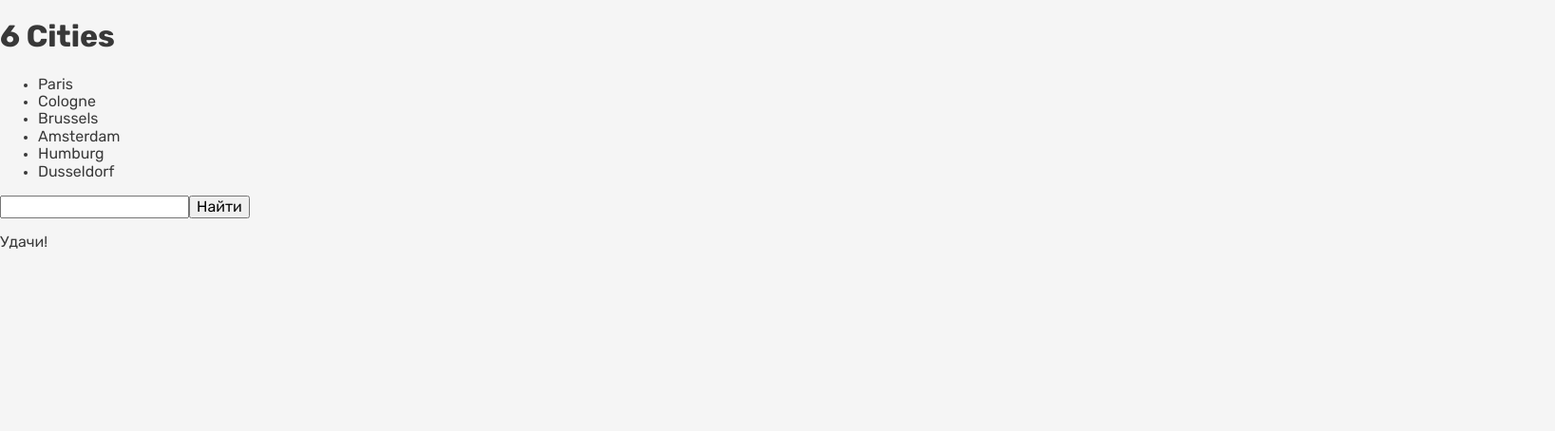
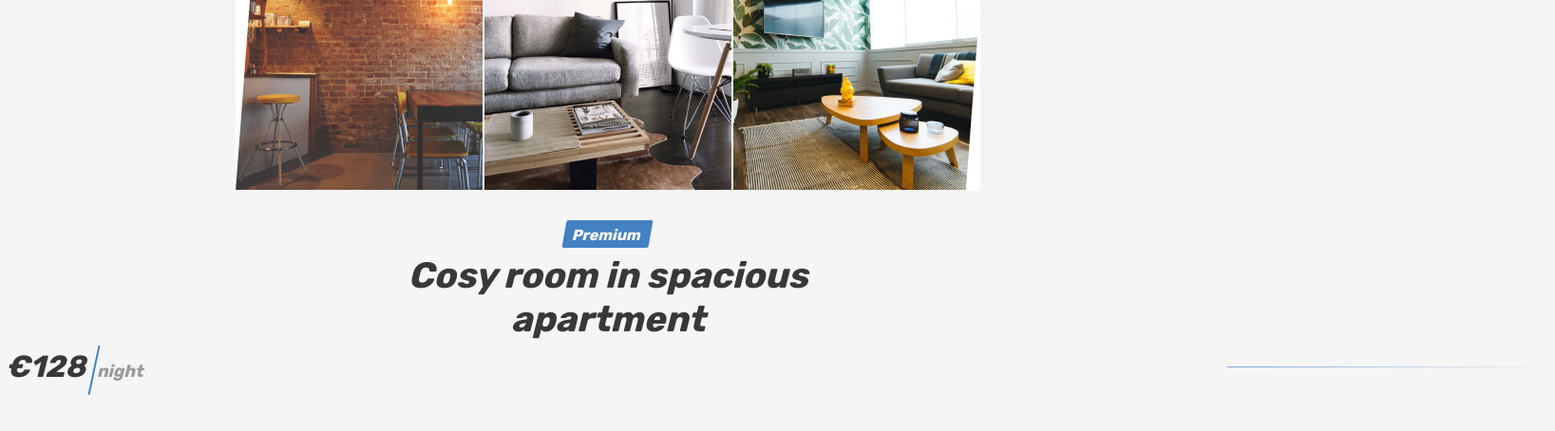
Before and after one commit to yozhikOm/1207527-six-cities-2, a React app: page / in a window 1280 px wide. Shown: the top 454 px of the page at 95% size, 1637 px wide, since content can reach past the window. Built offline with nearby package versions, Linux system fonts and the light colour scheme.

Commit message:
Добавлен компонент Property

```diff
--- a/package.json
+++ b/package.json
@@ -25,6 +25,7 @@
     "node": "10"
   },
   "dependencies": {
+    "prop-types": "15.7.2",
     "react": "16.10.2",
     "react-dom": "16.10.2"
   }
--- a/src/components/app/app.jsx
+++ b/src/components/app/app.jsx
@@ -1,19 +1,18 @@
 import React from 'react';
+import {Property} from '../property/property.jsx';
+
+const settings = {
+  title: "Cosy room in spacious apartment",
+  type: "Room",
+  price: 128,
+};
+
 const App = () => {
-  return <section className="welcome">
-    <h1 className="welcome__сities-title">6 Cities</h1>
-    <ul className="welcome__menu">
-      <li>Paris</li>
-      <li>Cologne</li>
-      <li>Brussels</li>
-      <li>Amsterdam</li>
-      <li>Humburg</li>
-      <li>Dusseldorf</li>
-    </ul>
-    <input className="welcome__search-input"/>
-    <button className="welcome__button"><span className="">Найти</span></button>
-    <p className="welcome__text">Удачи!</p>
-  </section>;
+  return <Property
+    title={settings.title}
+    type={settings.type}
+    price={settings.price}
+  />;
 };
 
 export {App};
--- /dev/null
+++ b/src/components/property/property.jsx
@@ -0,0 +1,45 @@
+import React from 'react';
+import PropTypes from 'prop-types';
+
+const Property = (props) => {
+  return <section className="property">
+    <div className="property__gallery-container container">
+      <div className="property__gallery">
+        <div className="property__image-wrapper">
+          <img className="property__image" src="img/room.jpg" alt="Photo studio" />
+        </div>
+        <div className="property__image-wrapper">
+          <img className="property__image" src="img/apartment-01.jpg" alt="Photo studio" />
+        </div>
+        <div className="property__image-wrapper">
+          <img className="property__image" src="img/apartment-02.jpg" alt="Photo studio" />
+        </div>
+      </div>
+    </div>
+    <div className="property__container container">
+      <div className="property__wrapper">
+        <div className="property__mark">
+          <span>Premium</span>
+        </div>
+        <div className="property__name-wrapper">
+          <h1 className="property__name">{props.title}</h1>
+          <button className="property__bookmark-button button" type="button">
+            <span className="visually-hidden">To bookmarks</span>
+          </button>
+        </div>
+      </div>
+    </div>
+    <div className="property__price">
+      <b className="property__price-value">&euro;{props.price}</b>
+      <span className="property__price-text">&nbsp;night</span>
+    </div>
+  </section>;
+}
+
+Property.propTypes = {
+  title: PropTypes.string.isRequired,
+  type: PropTypes.string.isRequired,
+  price: PropTypes.number.isRequired,
+}
+
+export {Property};
```
Also changed, not shown: 1 other file (tests, documents, lock files or other folders).
